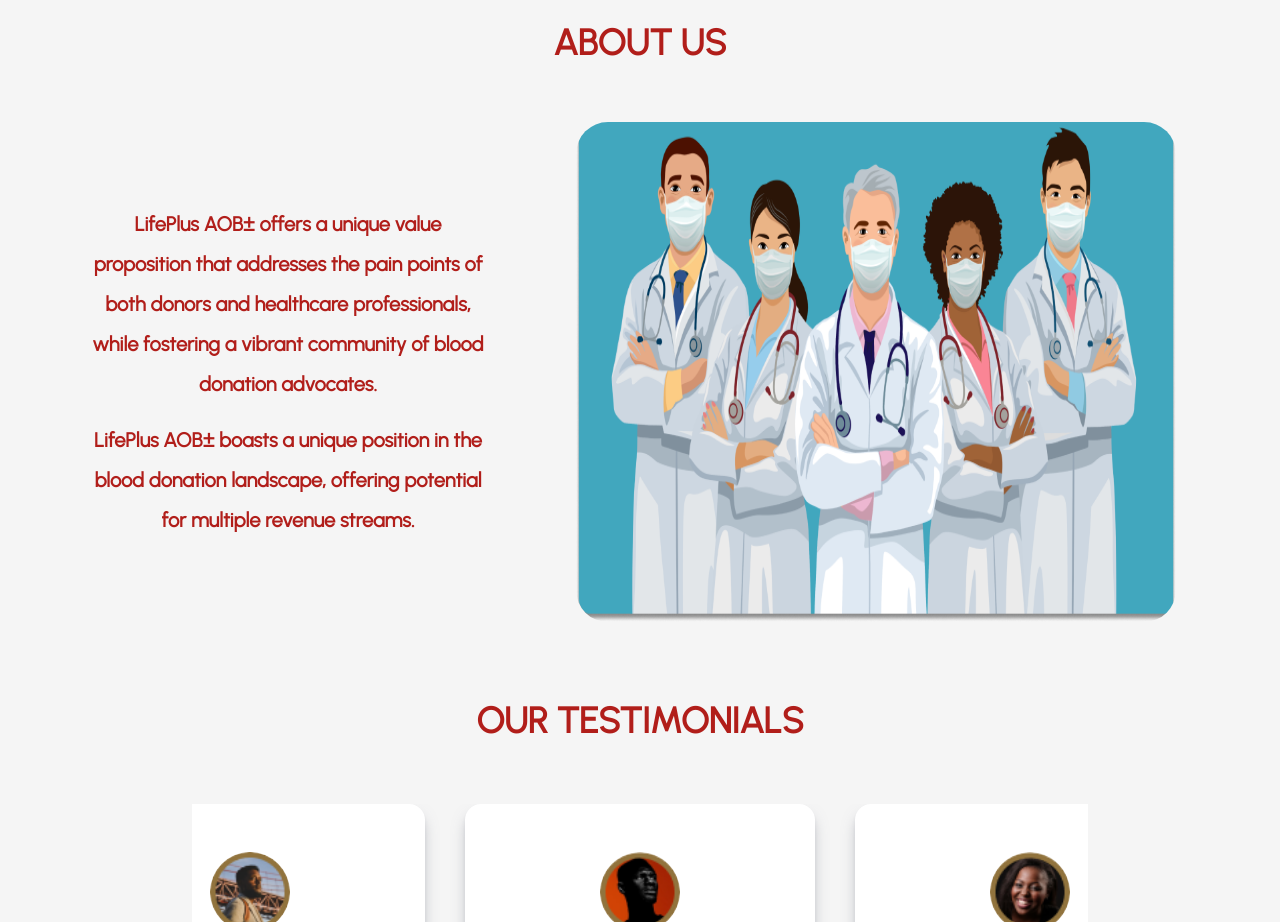
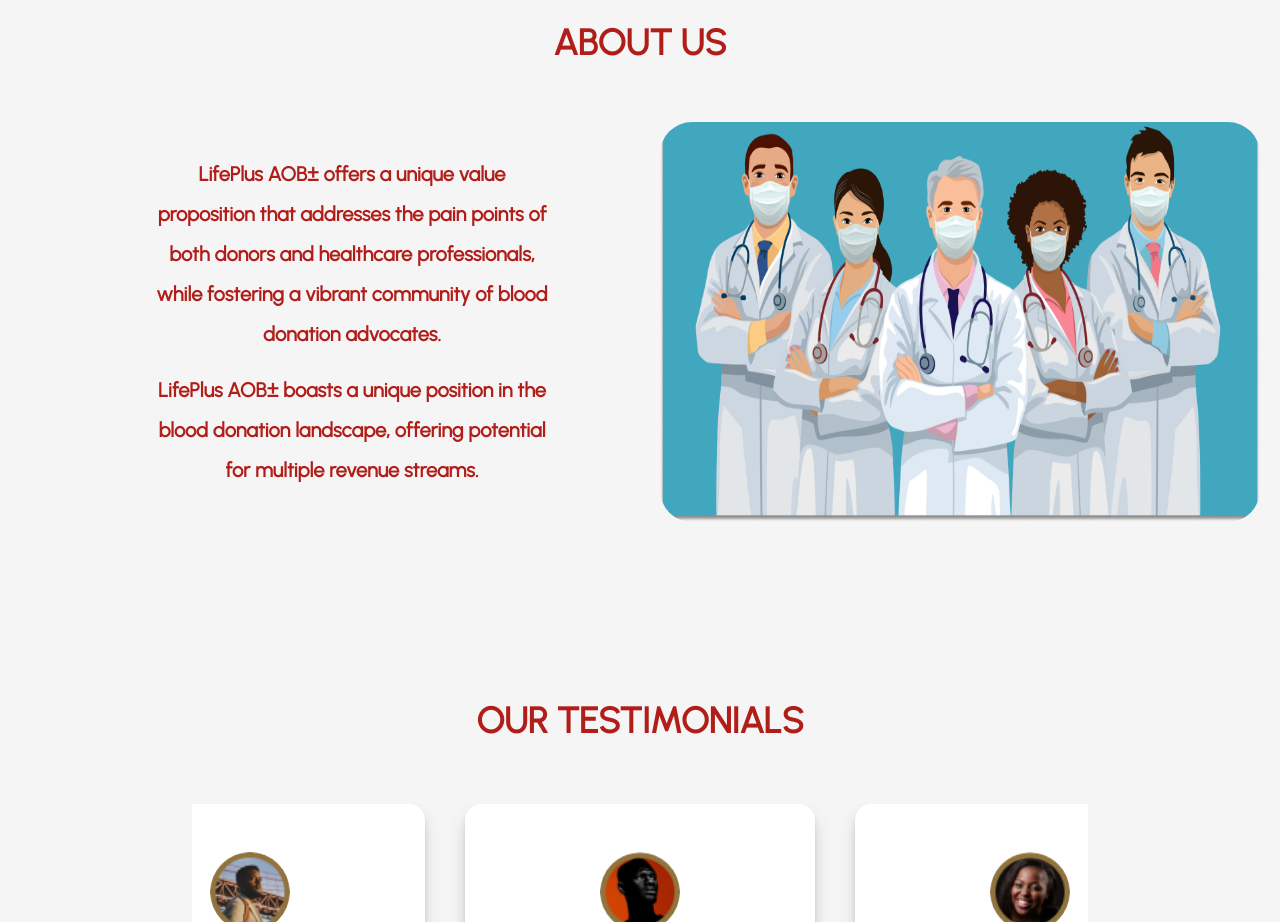
Before and after one commit to oreoluwa212/lifePlus-webapp, a React (Vite) app: page / in a window 1280 px wide. Shown: the part 1600-2522 px from the top of the page. Built offline with nearby package versions, Linux system fonts and the light colour scheme.

Commit message:
fix: image fixed on About-us

```diff
--- a/src/components/AboutUs.jsx
+++ b/src/components/AboutUs.jsx
@@ -10,8 +10,8 @@ const AboutUs = () => {
             ABOUT US
           </h1>
         </div>
-        <div className="flex flex-col lgss:flex-row">
-          <div className="mds:text-[20px] text-[16px] lgss:w-[45%] w-full lgss:h-[500px] h-[200px] text-red flex flex-col justify-center items-center font-bold">
+        <div className="flex flex-col lgss:flex-row justify-center">
+          <div className="mds:text-[20px] text-[16px] lgss:w-[45%] w-full lgss:h-[400px] h-[200px] text-red flex flex-col justify-center items-center font-bold">
             <h1 className=" lgss:w-[70%] w-[90%] text-center lgss:leading-10">
               LifePlus AOB± offers a unique value proposition that addresses the
               pain points of both donors and healthcare professionals, while
@@ -22,11 +22,11 @@ const AboutUs = () => {
               landscape, offering potential for multiple revenue streams.
             </h1>
           </div>
-          <div className="w-full lgss:w-[45%]">
+          <div className="w-full px-5 lgss:w-[45%]">
             <div className=" lgss:w-[600px] lgss:h-[500px] ">
               <img
                 src={aboutUs}
-                className="w-full h-full rounded-[32px]"
+                className="w-full h-4/5 rounded-[32px]"
                 alt=""
               />
             </div>
```
